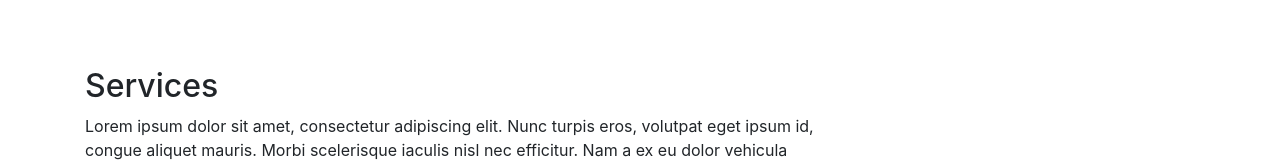
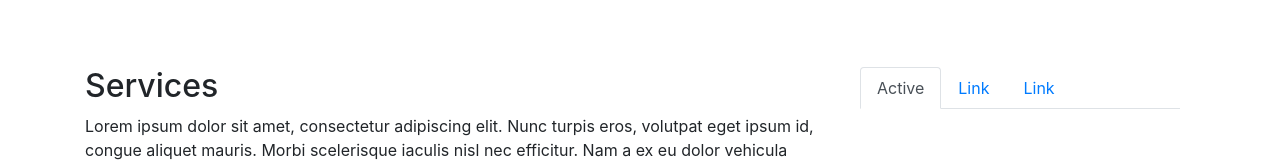
Before and after one commit to laxatzi/PelorousApp, a plain HTML site: page service.html in a window 1280 px wide. Shown: the part 167-329 px from the top of the page. Drawn offline with nearby package versions, Linux system fonts and the light colour scheme.

Commit message:
add nav-tabs to main second col

```diff
--- a/service.html
+++ b/service.html
@@ -127,7 +127,20 @@
                       </div>
                 </div>
                 <div class="col-md-4">
+                <div class="container-fluid" >
+                    <ul class="nav nav-tabs">
+                        <li class="nav-item">
+                          <a class="nav-link active" href="#">Active</a>
+                        </li>
+                        <li class="nav-item">
+                          <a class="nav-link" href="#">Link</a>
+                        </li>
+                        <li class="nav-item">
+                          <a class="nav-link" href="#">Link</a>
+                        </li>
 
+                      </ul>
+                      </div>
                 </div>
 
             </div>
```
